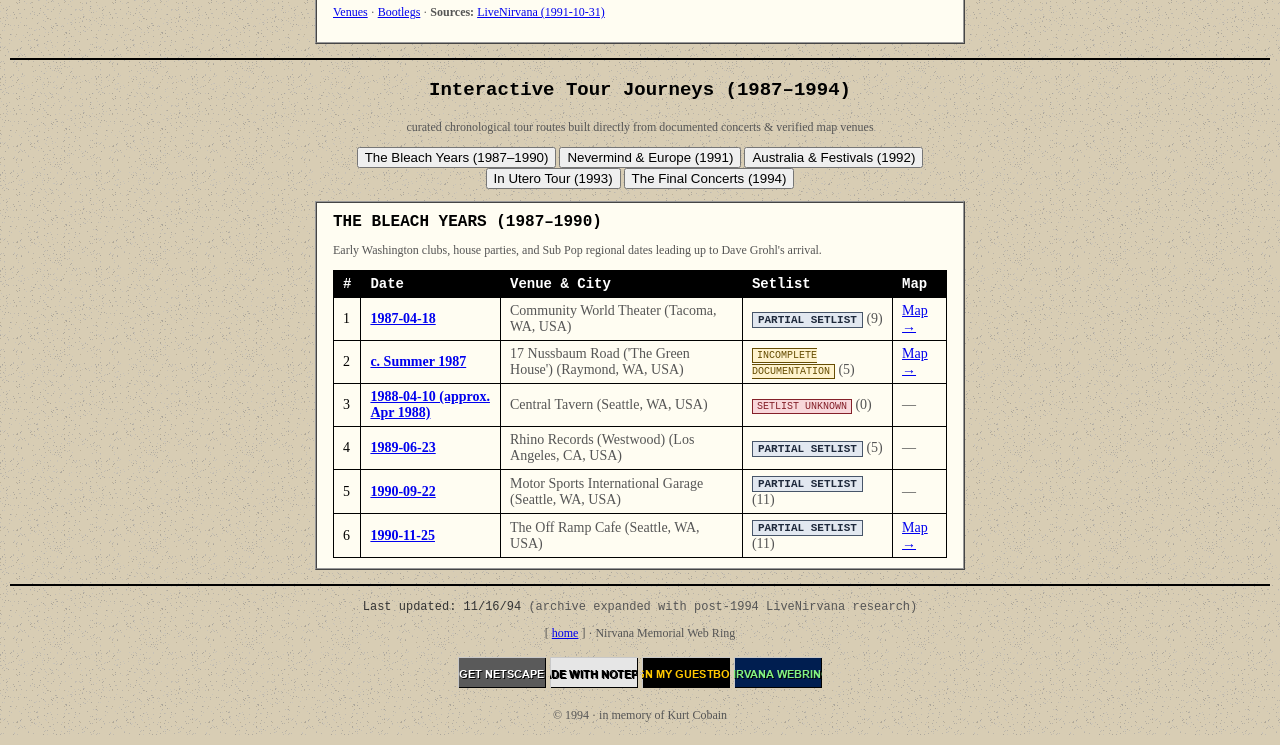
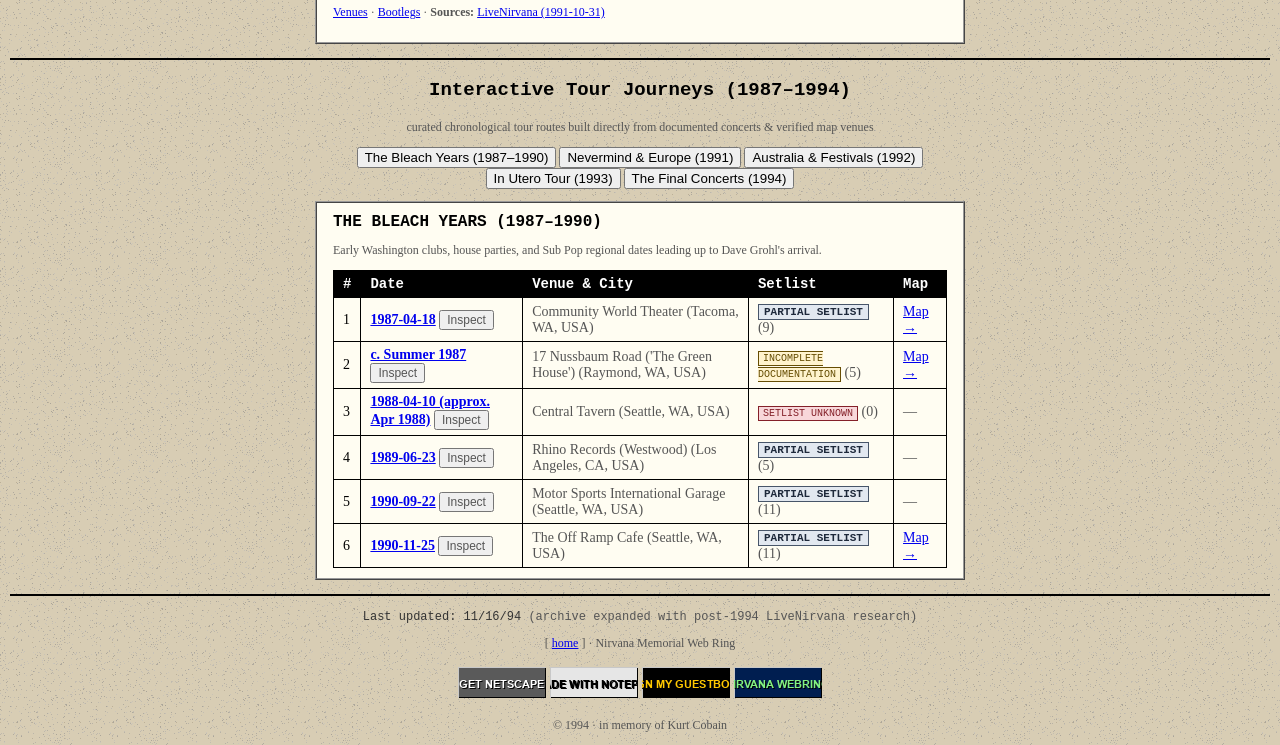
Before and after one commit to DmitryLeLeE/nirvana-1994, a plain HTML site: page concerts.html in a window 1280 px wide. Shown: the part 2558-3303 px from the top of the page. Drawn offline with Linux system fonts and the light colour scheme.

Commit message:
Stage 4.8.1: add Inspect button in Tour Journeys and update sitemap count

```diff
--- a/concerts.html
+++ b/concerts.html
@@ -285,7 +285,7 @@
         var c = findConcertById(j.stops[i]);
         if (!c) continue;
         var mapCell = c.venue_id ? "<a href='map.html?place=" + esc(c.venue_id) + "'>Map &rarr;</a>" : "&#8212;";
-        rows += "<tr><td>" + (i + 1) + "</td><td><a href='#concertDetail' onclick='selectConcert(\"" + esc(c.id) + "\")'><b>" + esc(c.date) + "</b></a></td>" +
+        rows += "<tr><td>" + (i + 1) + "</td><td><a href='#concertDetail' onclick='selectConcert(\"" + esc(c.id) + "\")'><b>" + esc(c.date) + "</b></a> <button type='button' class='small' onclick='selectConcert(\"" + esc(c.id) + "\"); document.getElementById(\"concertDetail\").scrollIntoView();'>Inspect</button></td>" +
           "<td class='small'>" + esc(c.venue + " (" + c.city + ", " + c.country + ")") + "</td>" +
           "<td class='small'>" + setlistBadge(c.setlist_status) + " (" + (c.setlist ? c.setlist.length : 0) + ")</td>" +
           "<td class='small'>" + mapCell + "</td></tr>";
```
Also changed, not shown: sitemap.html (+1 -1 lines).
